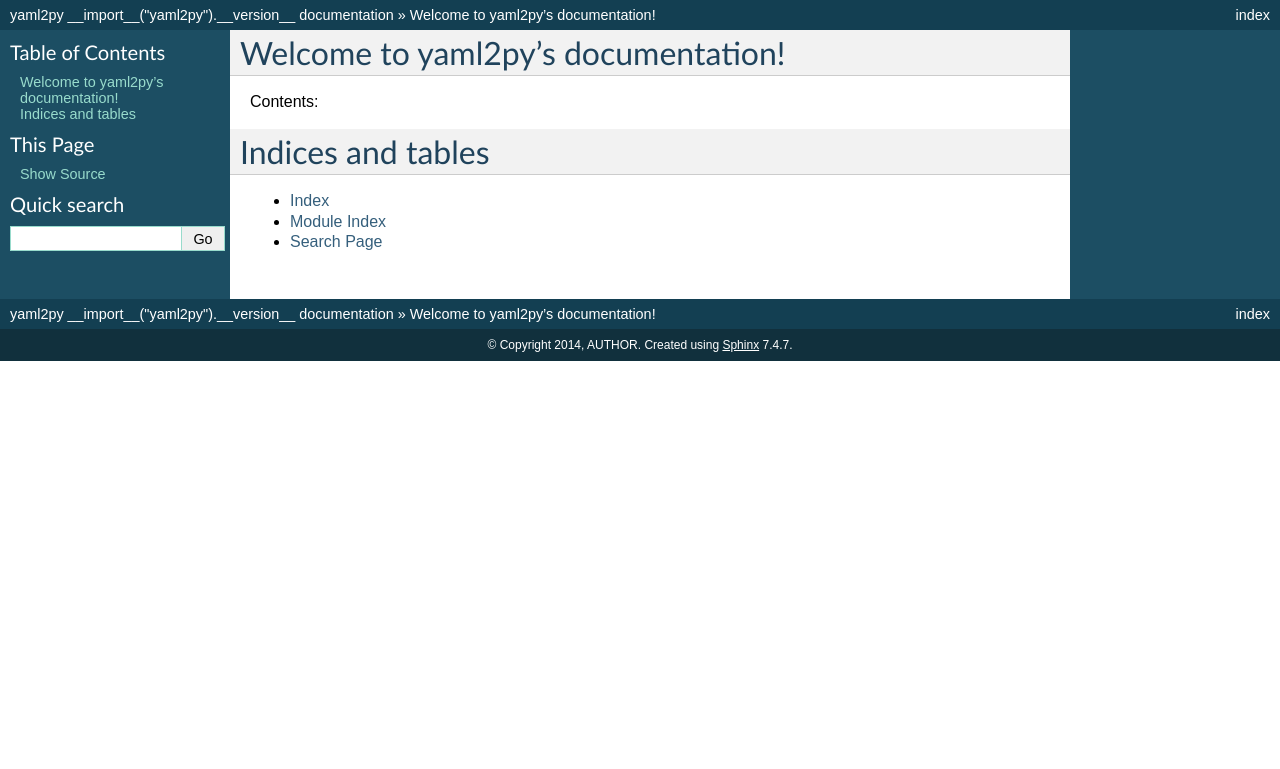
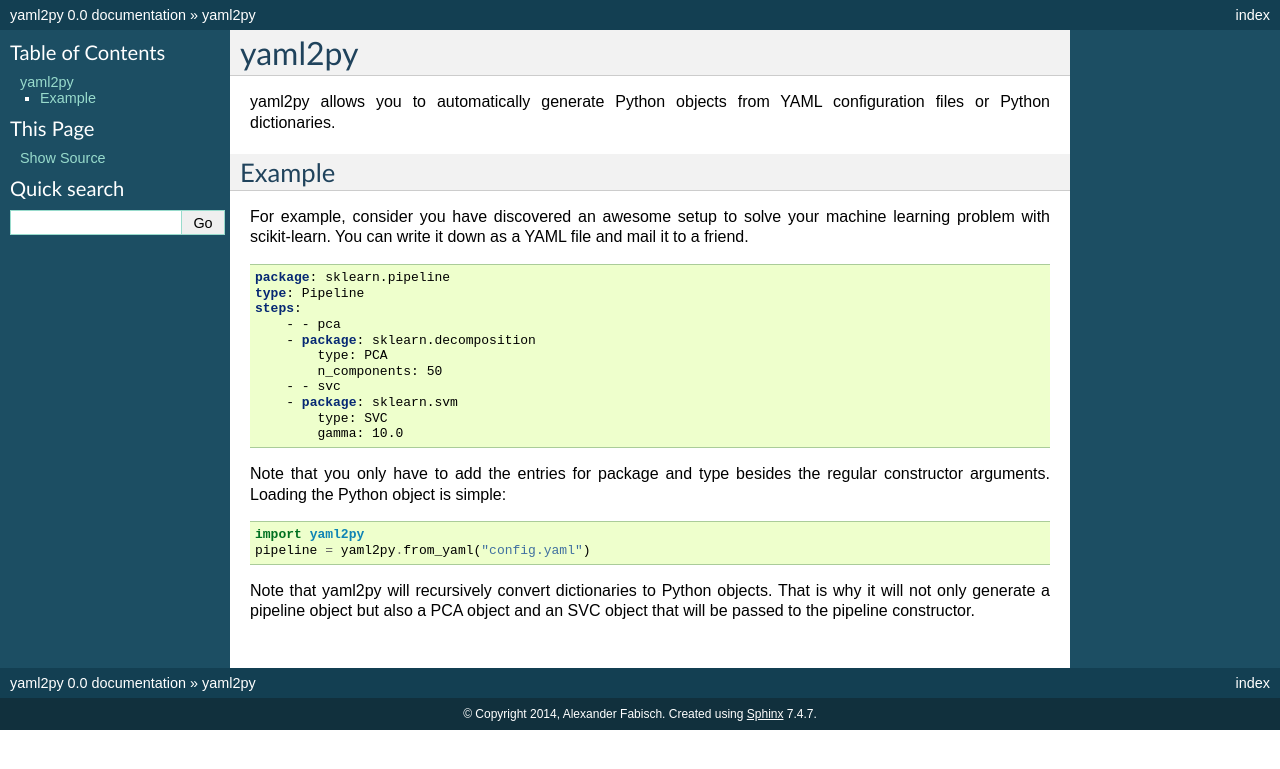
Before and after one commit to AlexanderFabisch/yaml2py, a Sphinx documentation site: the page built from doc/source/index.rst, in a window 1280 px wide. Shown: the top 769 px of the page. Built offline with Sphinx 7.4.7, drawn with Linux system fonts in a browser that asks for light colours.

Commit message:
Documentation

```diff
--- a/doc/source/conf.py
+++ b/doc/source/conf.py
@@ -18,7 +18,7 @@ import os
 # If extensions (or modules to document with autodoc) are in another directory,
 # add these directories to sys.path here. If the directory is relative to the
 # documentation root, use os.path.abspath to make it absolute, like shown here.
-#sys.path.insert(0, os.path.abspath('.'))
+sys.path.insert(0, os.path.abspath('..' + os.sep + '..'))
 
 # -- General configuration ------------------------------------------------
 
@@ -53,16 +53,16 @@ master_doc = 'index'
 
 # General information about the project.
 project = u'yaml2py'
-copyright = u'2014, AUTHOR'
+copyright = u'2014, Alexander Fabisch'
 
 # The version info for the project you're documenting, acts as replacement for
 # |version| and |release|, also used in various other places throughout the
 # built documents.
 #
 # The short X.Y version.
-version = '__import__("yaml2py").__version__'
+version = __import__("yaml2py").__version__
 # The full version, including alpha/beta/rc tags.
-release = '__import__("yaml2py").__version__'
+release = __import__("yaml2py").__version__
 
 # The language for content autogenerated by Sphinx. Refer to documentation
 # for a list of supported languages.
@@ -206,7 +206,7 @@ latex_elements = {
 #  author, documentclass [howto, manual, or own class]).
 latex_documents = [
   ('index', 'yaml2py.tex', u'yaml2py Documentation',
-   u'AUTHOR', 'manual'),
+   u'Alexander Fabisch', 'manual'),
 ]
 
 # The name of an image file (relative to this directory) to place at the top of
@@ -236,7 +236,7 @@ latex_documents = [
 # (source start file, name, description, authors, manual section).
 man_pages = [
     ('index', 'yaml2py', u'yaml2py Documentation',
-     [u'AUTHOR'], 1)
+     [u'Alexander Fabisch'], 1)
 ]
 
 # If true, show URL addresses after external links.
@@ -250,7 +250,7 @@ man_pages = [
 #  dir menu entry, description, category)
 texinfo_documents = [
   ('index', 'yaml2py', u'yaml2py Documentation',
-   u'AUTHOR', 'yaml2py', 'One line description of project.',
+   u'Alexander Fabisch', 'yaml2py', 'One line description of project.',
    'Miscellaneous'),
 ]
 
--- a/doc/source/index.rst
+++ b/doc/source/index.rst
@@ -3,19 +3,41 @@
    You can adapt this file completely to your liking, but it should at least
    contain the root `toctree` directive.
 
-Welcome to yaml2py's documentation!
-===================================
+yaml2py
+=======
 
-Contents:
+yaml2py allows you to automatically generate Python objects from YAML
+configuration files or Python dictionaries.
 
-.. toctree::
-   :maxdepth: 2
+Example
+-------
 
+For example, consider you have discovered an awesome setup to solve your
+machine learning problem with scikit-learn. You can write it down as a YAML
+file and mail it to a friend.
 
+.. code-block:: yaml
 
-Indices and tables
-==================
+    package: sklearn.pipeline
+    type: Pipeline
+    steps:
+        - - pca
+        - package: sklearn.decomposition
+            type: PCA
+            n_components: 50
+        - - svc
+        - package: sklearn.svm
+            type: SVC
+            gamma: 10.0
 
-* :ref:`genindex`
-* :ref:`modindex`
-* :ref:`search`
+Note that you only have to add the entries for package and type besides the
+regular constructor arguments. Loading the Python object is simple:
+
+.. code-block:: python
+
+    import yaml2py
+    pipeline = yaml2py.from_yaml("config.yaml")
+
+Note that yaml2py will recursively convert dictionaries to Python objects. That
+is why it will not only generate a pipeline object but also a PCA object and an
+SVC object that will be passed to the pipeline constructor.
```
Also changed, not shown: 3 other files.
